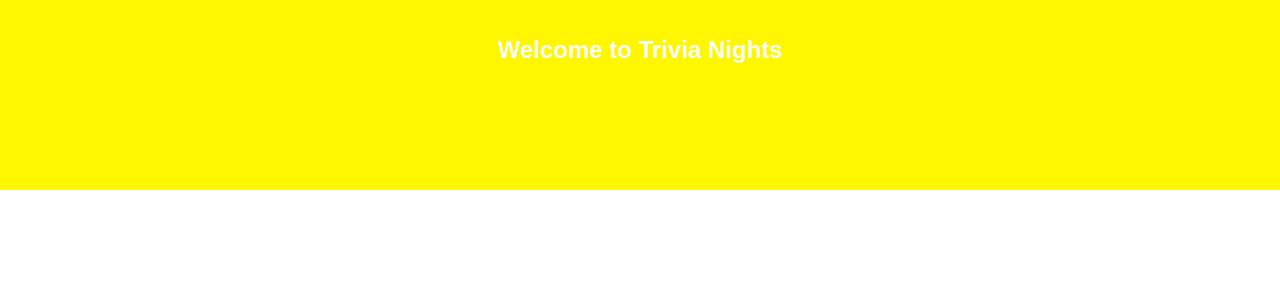
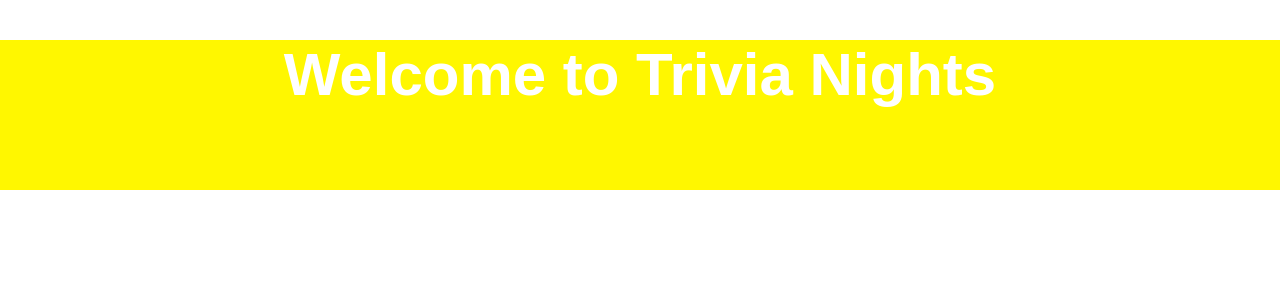
Before and after one commit to shakimharris/g2code, a React (Create React App) app: page / in a window 1280 px wide. Shown: the top 300 px of the page. Built offline with nearby package versions, Linux system fonts and the light colour scheme.

Commit message:
removed padding and changed font size

```diff
--- a/src/App.css
+++ b/src/App.css
@@ -10,12 +10,12 @@
 .App-header {
   background-color: #FFF700;
   height: 150px;
-  padding: 20px;
+  padding: 0px;
   color: white;
 }
 
 .App-title {
-  font-size: 1.5em;
+  font-size: 60px;
 }
 
 .App-intro {
```
